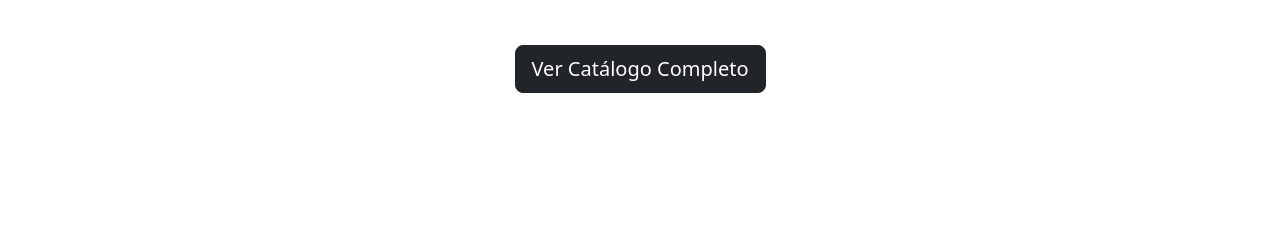
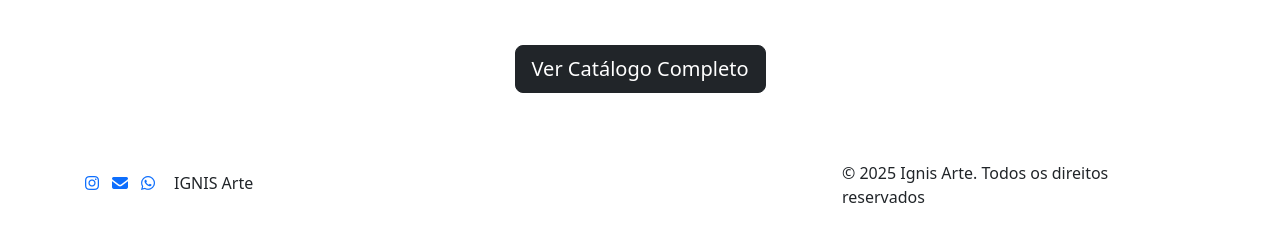
Before and after one commit to L30Gt/Ignis_Arte, a plain HTML site: page index.html in a window 1280 px wide. Shown: the part 1955-2180 px from the top of the page. Before the commit the page ends 2096 px from the top, so only its background shows below. Drawn offline with nearby package versions, Linux system fonts and the light colour scheme.

Commit message:
feat: add footer section, setup font awesome

```diff
--- a/index.html
+++ b/index.html
@@ -7,6 +7,7 @@
   <link rel="icon" type="image/png" href="./assets/favicon.png">
   <link rel="stylesheet" href="./css/style.css">
   <link rel="stylesheet" href="https://cdn.jsdelivr.net/npm/bootstrap@5.3.8/dist/css/bootstrap.min.css">
+	<link rel="stylesheet" href="https://cdnjs.cloudflare.com/ajax/libs/font-awesome/7.0.1/css/all.min.css">
 </head>
 
 <body>
@@ -130,6 +131,81 @@
         </div>
       </div>
     </section>
+
+    <!-- Footer -->
+<!-- <footer class="py-5">
+      <div class="container">
+        <div class="row">
+          <div class="col-lg-4 mb-4 mb-lg-0">
+            <h4 class="mb-3">Ignis Arte</h4>
+            <p class="mb-3">Ignis significa fogo em latim.</p>
+            <div class="d-flex gap-2">
+              <a href="https://www.instagram.com/ignis.artes/" aria-label="Instagram"><i class="fab fa-instagram"></i></a>
+            </div>
+          </div>
+
+          <div class="col-lg-2 col-md-6 mb-4 mb-lg-0">
+            <h5 class="mb-3">Navegação</h5>
+            <ul class="list-unstyled">
+              <li><a href="index.html">Início</a></li>
+              <li><a href="">Catálogo</a></li>
+              <li><a href="">Encomendas</a></li>
+              <li><a href="">Aulas</a></li>
+              <li><a href="">Contato</a></li>
+            </ul>
+          </div>
+
+          <div class="col-lg-3 col-md-6 mb-4 mb-lg-0">
+            <h5 class="mb-3">Serviços</h5>
+            <ul class="list-unstyled">
+              <li><a href="">Pinturas em Tela</a></li>
+              <li><a href="">Arte Digital</a></li>
+              <li><a href="">Técnicas Mistas</a></li>
+              <li><a href="">Turmas</a></li>
+              <li><a href="">Mentoria</a></li>
+            </ul>
+          </div>
+
+          <div class="col-lg-3 col-md-6">
+            <h5 class="mb-3">Contato</h5>
+            <ul class="list-unstyled">
+              <li class="mb-2"><a href="mailto:contato.ignisartes@gmail.com">contato.ignisartes@gmail.com</a></li>
+              <li><a href="https://wa.me/5586999186723">(86) 99918-6723</a></li>
+            </ul>
+          </div>
+        </div>
+
+        <hr class="my-4">
+
+        <div class="row">
+          <div class="col-12 text-center">
+            <p class="mb-0 small">© 2025 Ignis Arte. Todos os direitos reservados.</p>
+          </div>
+        </div>
+      </div>
+    </footer> -->
+
+    <div class="container">
+      <footer class="d-flex flex-wrap justify-content-between align-items-center py-3"">
+        <div class="col-md-4 d-flex align-items-center">
+          <div class="d-flex gap-2">
+              <a href="https://www.instagram.com/ignis.artes/" aria-label="Instagram"><i class="fab fa-instagram"></i></a>
+              <a href="mailto:contato.ignisartes@gmail.com" aria-label="E-mail"><i class="fas fa-envelope"></i></a>
+              <a href="https://wa.me/5586999186723" aria-label="WhatsApp"><i class="fab fa-whatsapp"></i></a>
+            </div>
+          <div class="ms-3 mb-md-0">
+            <span>IGNIS Arte</span>
+          </div>
+        </div>
+        <ul class="nav col-md-4 justify-content-end list-unstyled d-flex">
+          <li class="ms-3 mt-md-1 mt-3">
+            <div>
+              <span class="me-2">© 2025 Ignis Arte. Todos os direitos reservados</span>
+            </div>
+          </li>
+        </ul>
+      </footer>
+    </div>
   </main>
 
   <script src="./js/script.js"></script>
```
